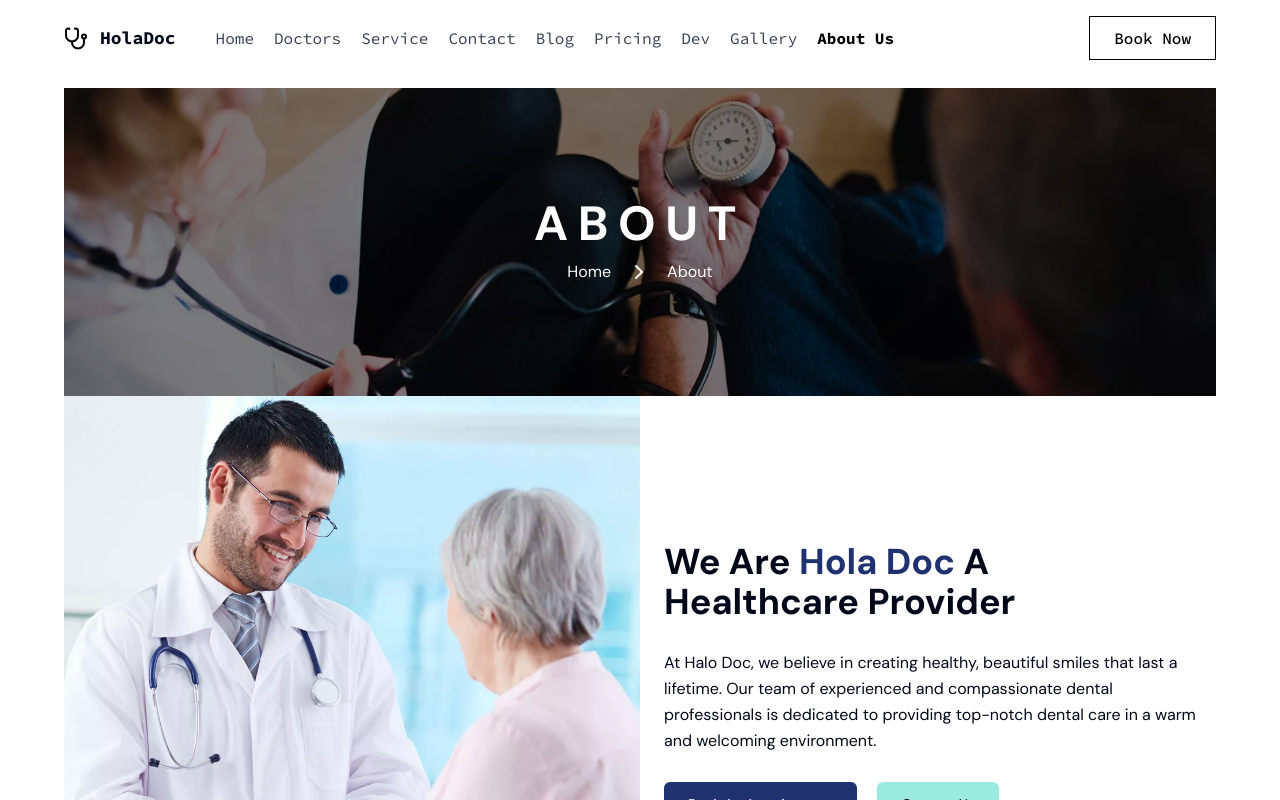
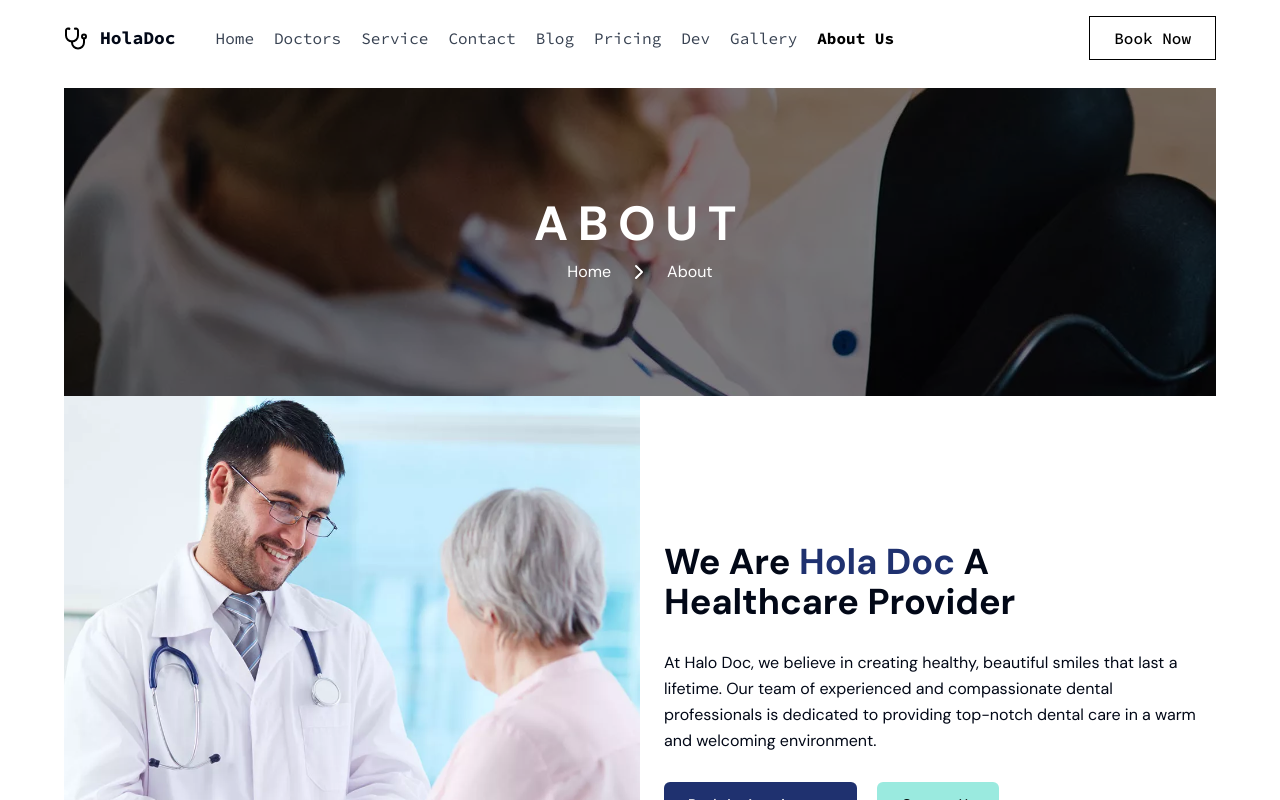
Before and after one commit to PhosRunia28/Hospital-Hola-Doc, a React (Vite) app: page /about in a window 1280 px wide. Shown: the top 800 px of the page. Built offline with nearby package versions, Linux system fonts and the light colour scheme.

Commit message:
fix: image production

```diff
--- a/src/components/sections/SectionBreadcrumb.tsx
+++ b/src/components/sections/SectionBreadcrumb.tsx
@@ -7,7 +7,7 @@ export default function SectionBreadcrumb({
   breadcrumb: string;
 }) {
   return (
-    <section className="relative flex w-full flex-col items-center justify-center bg-[url('src/img/banner.png')] bg-cover bg-right py-28 font-DMSans text-white">
+    <section className="bg-banner relative flex w-full flex-col items-center justify-center bg-cover bg-right py-28 font-DMSans text-white">
       <div className="absolute inset-0 bg-black/50"></div>
       <div className="relative z-20 space-y-3">
         <h3 className="text-4xl font-bold uppercase tracking-[0.2em] md:text-5xl">
--- a/src/index.css
+++ b/src/index.css
@@ -50,6 +50,10 @@
   }
 }
 
+.bg-banner{
+  background: url('/src/img/banner.png');
+}
+
 @layer base {
   * {
     @apply border-border;
```
